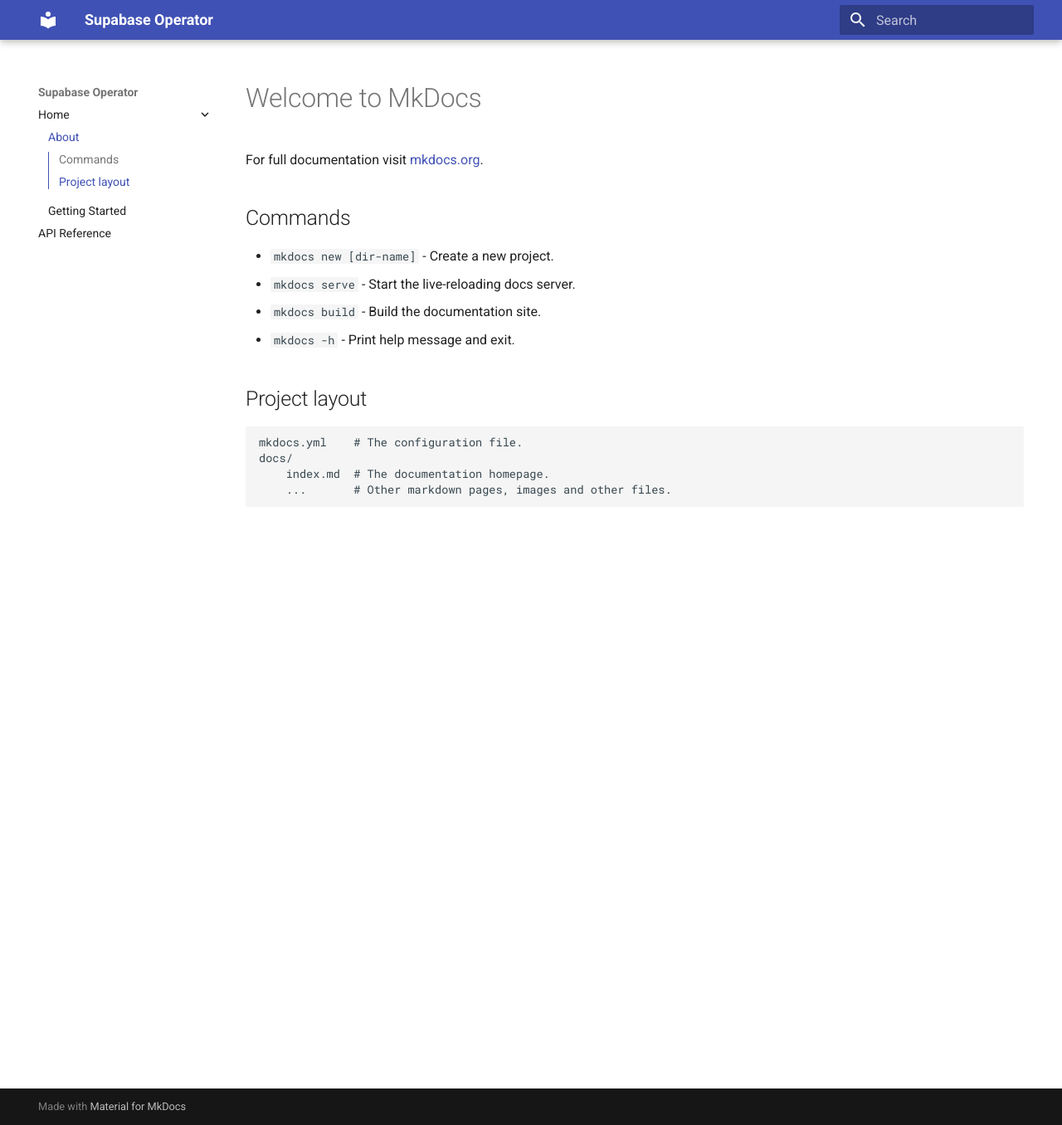
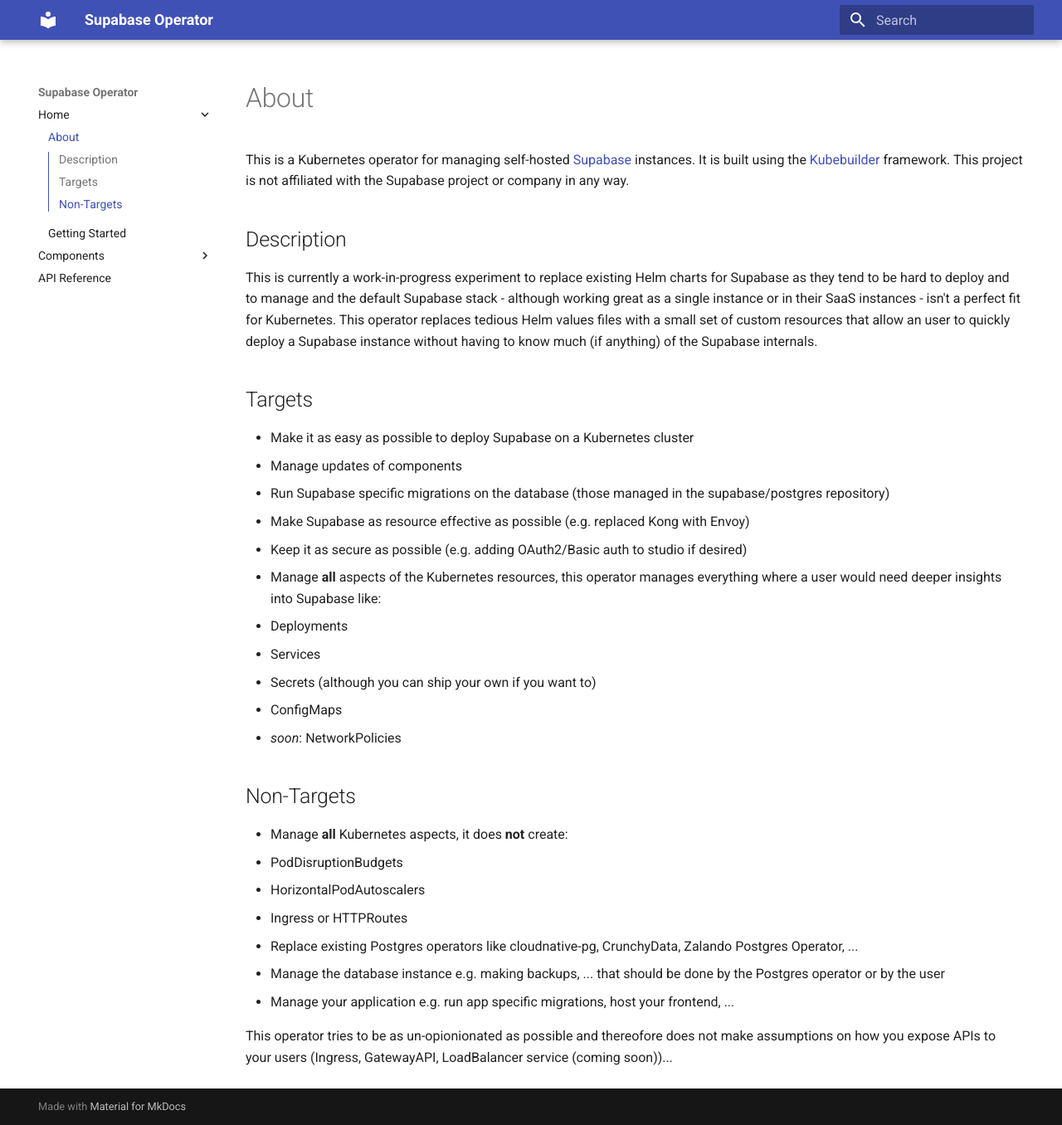
Before and after one commit to prskr/supabase-operator, an MkDocs documentation site: the page built from docs/index.md, in a window 1280 px wide and 1356 px high. Shown: the whole window at 83% size. Built offline with MkDocs 1.6.1 and Material for MkDocs 9.7.7, drawn with Linux system fonts in a browser that asks for light colours.

```diff
--- a/docs/index.md
+++ b/docs/index.md
@@ -1,17 +1,36 @@
-# Welcome to MkDocs
+# About
 
-For full documentation visit [mkdocs.org](https://www.mkdocs.org).
+This is a Kubernetes operator for managing self-hosted [Supabase](https://supabase.com/) instances.
+It is built using the [Kubebuilder](https://book.kubebuilder.io/) framework.
+This project is not affiliated with the Supabase project or company in any way.
 
-## Commands
+## Description
 
-* `mkdocs new [dir-name]` - Create a new project.
-* `mkdocs serve` - Start the live-reloading docs server.
-* `mkdocs build` - Build the documentation site.
-* `mkdocs -h` - Print help message and exit.
+This is currently a work-in-progress experiment to replace existing Helm charts for Supabase as they tend to be hard to deploy and to manage and the default Supabase stack - although working great as a single instance or in their SaaS instances - isn't a perfect fit for Kubernetes.
+This operator replaces tedious Helm values files with a small set of custom resources that allow an user to quickly deploy a Supabase instance without having to know much (if anything) of the Supabase internals.
 
-## Project layout
+## Targets
 
-    mkdocs.yml    # The configuration file.
-    docs/
-        index.md  # The documentation homepage.
-        ...       # Other markdown pages, images and other files.
+- Make it as easy as possible to deploy Supabase on a Kubernetes cluster
+- Manage updates of components
+- Run Supabase specific migrations on the database (those managed in the supabase/postgres repository)
+- Make Supabase as resource effective as possible (e.g. replaced Kong with Envoy)
+- Keep it as secure as possible (e.g. adding OAuth2/Basic auth to studio if desired)
+- Manage **all** aspects of the Kubernetes resources, this operator manages everything where a user would need deeper insights into Supabase like:
+  - Deployments
+  - Services
+  - Secrets (although you can ship your own if you want to)
+  - ConfigMaps
+  - *soon*: NetworkPolicies
+
+## Non-Targets
+
+- Manage **all** Kubernetes aspects, it does **not** create:
+  - PodDisruptionBudgets
+  - HorizontalPodAutoscalers
+  - Ingress or HTTPRoutes
+- Replace existing Postgres operators like cloudnative-pg, CrunchyData, Zalando Postgres Operator, ...
+- Manage the database instance e.g. making backups, ... that should be done by the Postgres operator or by the user
+- Manage your application e.g. run app specific migrations, host your frontend, ...
+
+This operator tries to be as un-opionionated as possible and thereofore does not make assumptions on how you expose APIs to your users (Ingress, GatewayAPI, LoadBalancer service (coming soon))...
--- a/mkdocs.yml
+++ b/mkdocs.yml
@@ -9,18 +9,16 @@ theme:
     - search.highlight
     - toc.integrate
 
-markdown_extensions:
-  - pymdownx.superfences:
-      custom_fences:
-        - name: mermaid
-          class: mermaid
-          format: !!python/name:pymdownx.superfences.fence_code_format
-
 plugins:
   - search
+  - kroki:
+      HttpMethod: POST
 
 nav:
   - Home:
       - About: index.md
       - Getting Started: getting_started.md
+  - Components:
+      - Overview: components/overview.md
+      - Core: components/core.md
   - API Reference: api/supabase.k8s.icb4dc0.de.md
--- a/requirements.txt
+++ b/requirements.txt
@@ -1,2 +1,2 @@
-Pygments
 mkdocs-material
+mkdocs-kroki-plugin
```
Also changed, not shown: README.md (+37 -14 lines), docs/components/overview.md (added, +19 -0 lines), docs/getting_started.md (+14 -0 lines), docs/components/core.md (added), 3 other files.
